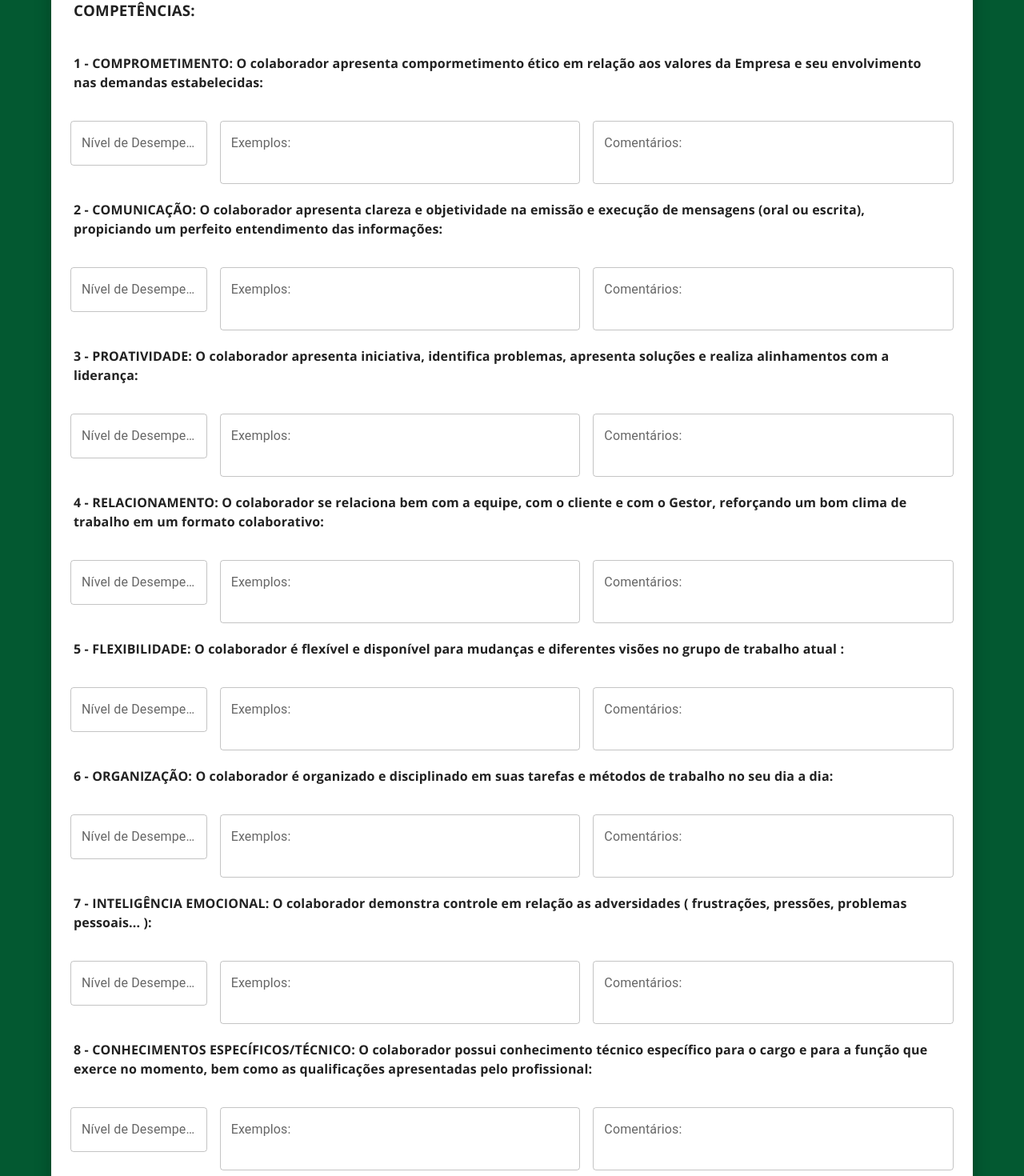
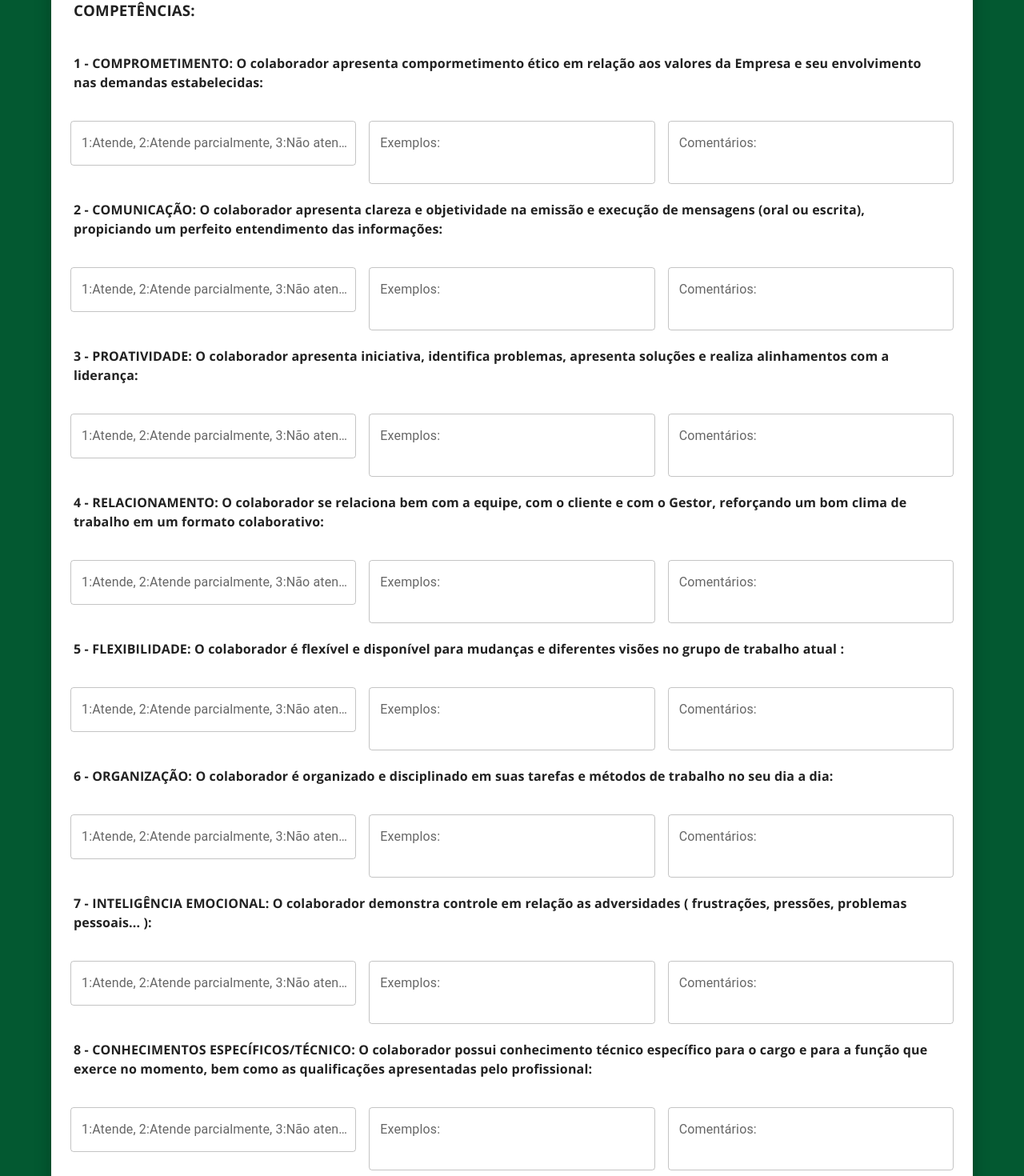
Before and after one commit to flaviaschuenquer/projeto_rumo_ao_conhecimento_javascript, a React (Create React App) app: page /formulario in a window 1280 px wide. Shown: the part 534-2004 px from the top of the page at 80% size. Built offline with nearby package versions, Linux system fonts and the light colour scheme.

Commit message:
Ajustes Formulário e criação página HabilitarForm

```diff
--- a/src/pages/Formulario/index.js
+++ b/src/pages/Formulario/index.js
@@ -11,7 +11,6 @@ import Container from '@mui/material/Container'
 import Navbar from '../../components/Navbar/index'
 
 import api from '../../Services/api'
-import { green } from '@mui/material/colors'
 
 function Formulario() {
   const [usuario, setUsuario] = useState({
@@ -22,7 +21,6 @@ function Formulario() {
     dataRealizacao: '',
     cliente: '',
 
-    anivelDesempenho: '',
     aexemplos: '',
     acomentarios: '',
     anivelDesempenho: '',
@@ -55,15 +53,22 @@ function Formulario() {
     hexemplos: '',
     hcomentarios: '',
 
-    comentariosAvaliador: ''
+    comentariosAvaliador: '',
+
+    perfis: [{ id: 4 }]
   })
 
   console.log(usuario)
 
-  async function handleSubmitOnRegister() {
+  const handleSubmitOnRegister = async () => {
     console.log('Usuario', usuario)
-    await api.post('api/v1/usuario/salvar', usuario)
-    alert('Usuario Cadastrado com sucesso!')
+    try {
+      const response = await api.post('/api/v1/usuario', usuario)
+      console.log('RETORNO API:', response.data)
+      alert('Usuario Cadastrado com sucesso!')
+    } catch (err) {
+      console.log('erro', err.response)
+    }
   }
 
   return (
@@ -205,13 +210,14 @@ function Formulario() {
                     </h4>
                   </div>
 
-                  <Grid item xs={13} sm={2}>
+                  <Grid item xs={13} sm={4}>
                     <TextField
                       type="text"
                       name="nivelDesempenho"
+                      required
                       fullWidth
                       id="nivelDesempenho"
-                      label="Nível de Desempenho:"
+                      label="1:Atende, 2:Atende parcialmente, 3:Não atende, 4:Supera"
                       value={usuario?.anivelDesempenho}
                       onChange={event => {
                         setUsuario({
@@ -222,7 +228,7 @@ function Formulario() {
                     />
                   </Grid>
 
-                  <Grid item xs={13} sm={5}>
+                  <Grid item xs={13} sm={4}>
                     <TextField
                       id="outlined-multiline-static"
                       label="Multiline"
@@ -243,7 +249,7 @@ function Formulario() {
                     />
                   </Grid>
 
-                  <Grid item xs={13} sm={5}>
+                  <Grid item xs={13} sm={4}>
                     <TextField
                       id="outlined-multiline-static"
                       label="Multiline"
@@ -273,13 +279,14 @@ function Formulario() {
                     </h4>
                   </div>
 
-                  <Grid item xs={13} sm={2}>
+                  <Grid item xs={13} sm={4}>
                     <TextField
                       type="text"
                       name="nivelDesempenho"
+                      required
                       fullWidth
                       id="nivelDesempenho"
-                      label="Nível de Desempenho:"
+                      label="1:Atende, 2:Atende parcialmente, 3:Não atende, 4:Supera"
                       value={usuario?.bnivelDesempenho}
                       onChange={event => {
                         setUsuario({
@@ -290,7 +297,7 @@ function Formulario() {
                     />
                   </Grid>
 
-                  <Grid item xs={13} sm={5}>
+                  <Grid item xs={13} sm={4}>
                     <TextField
                       id="outlined-multiline-static"
                       label="Multiline"
@@ -311,7 +318,7 @@ function Formulario() {
                     />
                   </Grid>
 
-                  <Grid item xs={13} sm={5}>
+                  <Grid item xs={13} sm={4}>
                     <TextField
                       id="outlined-multiline-static"
                       label="Multiline"
@@ -340,13 +347,14 @@ function Formulario() {
                     </h4>
                   </div>
 
-                  <Grid item xs={13} sm={2}>
+                  <Grid item xs={13} sm={4}>
                     <TextField
                       type="text"
                       name="nivelDesempenho"
+                      required
                       fullWidth
                       id="nivelDesempenho"
-                      label="Nível de Desempenho:"
+                      label="1:Atende, 2:Atende parcialmente, 3:Não atende, 4:Supera"
                       value={usuario?.cnivelDesempenho}
                       onChange={event => {
                         setUsuario({
@@ -357,7 +365,7 @@ function Formulario() {
                     />
                   </Grid>
 
-                  <Grid item xs={13} sm={5}>
+                  <Grid item xs={13} sm={4}>
                     <TextField
                       id="outlined-multiline-static"
                       label="Multiline"
@@ -378,7 +386,7 @@ function Formulario() {
                     />
                   </Grid>
 
-                  <Grid item xs={13} sm={5}>
+                  <Grid item xs={13} sm={4}>
                     <TextField
                       id="outlined-multiline-static"
                       label="Multiline"
@@ -407,13 +415,14 @@ function Formulario() {
                     </h4>
                   </div>
 
-                  <Grid item xs={13} sm={2}>
+                  <Grid item xs={13} sm={4}>
                     <TextField
                       type="text"
                       name="nivelDesempenho"
+                      required
                       fullWidth
                       id="nivelDesempenho"
-                      label="Nível de Desempenho:"
+                      label="1:Atende, 2:Atende parcialmente, 3:Não atende, 4:Supera"
                       value={usuario?.dnivelDesempenho}
                       onChange={event => {
                         setUsuario({
@@ -424,7 +433,7 @@ function Formulario() {
                     />
                   </Grid>
 
-                  <Grid item xs={13} sm={5}>
+                  <Grid item xs={13} sm={4}>
                     <TextField
                       id="outlined-multiline-static"
                       label="Multiline"
@@ -445,7 +454,7 @@ function Formulario() {
                     />
                   </Grid>
 
-                  <Grid item xs={13} sm={5}>
+                  <Grid item xs={13} sm={4}>
                     <TextField
                       id="outlined-multiline-static"
                       label="Multiline"
@@ -474,13 +483,14 @@ function Formulario() {
                     </h4>
                   </div>
 
-                  <Grid item xs={13} sm={2}>
+                  <Grid item xs={13} sm={4}>
                     <TextField
                       type="text"
                       name="nivelDesempenho"
+                      required
                       fullWidth
                       id="nivelDesempenho"
-                      label="Nível de Desempenho:"
+                      label="1:Atende, 2:Atende parcialmente, 3:Não atende, 4:Supera"
                       value={usuario?.enivelDesempenho}
                       onChange={event => {
                         setUsuario({
@@ -491,7 +501,7 @@ function Formulario() {
                     />
                   </Grid>
 
-                  <Grid item xs={13} sm={5}>
+                  <Grid item xs={13} sm={4}>
                     <TextField
                       id="outlined-multiline-static"
                       label="Multiline"
@@ -512,7 +522,7 @@ function Formulario() {
                     />
                   </Grid>
 
-                  <Grid item xs={13} sm={5}>
+                  <Grid item xs={13} sm={4}>
                     <TextField
                       id="outlined-multiline-static"
                       label="Multiline"
@@ -540,13 +550,14 @@ function Formulario() {
                     </h4>
                   </div>
 
-                  <Grid item xs={13} sm={2}>
+                  <Grid item xs={13} sm={4}>
                     <TextField
                       type="text"
                       name="nivelDesempenho"
+                      required
                       fullWidth
                       id="nivelDesempenho"
-                      label="Nível de Desempenho:"
+                      label="1:Atende, 2:Atende parcialmente, 3:Não atende, 4:Supera"
                       value={usuario?.fnivelDesempenho}
                       onChange={event => {
                         setUsuario({
@@ -557,7 +568,7 @@ function Formulario() {
                     />
                   </Grid>
 
-                  <Grid item xs={13} sm={5}>
+                  <Grid item xs={13} sm={4}>
                     <TextField
                       id="outlined-multiline-static"
                       label="Multiline"
@@ -578,7 +589,7 @@ function Formulario() {
                     />
                   </Grid>
 
-                  <Grid item xs={13} sm={5}>
+                  <Grid item xs={13} sm={4}>
                     <TextField
                       id="outlined-multiline-static"
                       label="Multiline"
@@ -608,13 +619,14 @@ function Formulario() {
                     </h4>
                   </div>
 
-                  <Grid item xs={13} sm={2}>
+                  <Grid item xs={13} sm={4}>
                     <TextField
                       type="text"
                       name="nivelDesempenho"
+                      required
                       fullWidth
                       id="nivelDesempenho"
-                      label="Nível de Desempenho:"
+                      label="1:Atende, 2:Atende parcialmente, 3:Não atende, 4:Supera"
                       value={usuario?.gnivelDesempenho}
                       onChange={event => {
                         setUsuario({
@@ -625,7 +637,7 @@ function Formulario() {
                     />
                   </Grid>
 
-                  <Grid item xs={13} sm={5}>
+                  <Grid item xs={13} sm={4}>
                     <TextField
                       id="outlined-multiline-static"
                       label="Multiline"
@@ -646,7 +658,7 @@ function Formulario() {
                     />
                   </Grid>
 
-                  <Grid item xs={13} sm={5}>
+                  <Grid item xs={13} sm={4}>
                     <TextField
                       id="outlined-multiline-static"
                       label="Multiline"
@@ -676,13 +688,14 @@ function Formulario() {
                     </h4>
                   </div>
 
-                  <Grid item xs={13} sm={2}>
+                  <Grid item xs={13} sm={4}>
                     <TextField
                       type="text"
                       name="nivelDesempenho"
+                      required
                       fullWidth
                       id="nivelDesempenho"
-                      label="Nível de Desempenho:"
+                      label="1:Atende, 2:Atende parcialmente, 3:Não atende, 4:Supera"
                       value={usuario?.hnivelDesempenho}
                       onChange={event => {
                         setUsuario({
@@ -693,7 +706,7 @@ function Formulario() {
                     />
                   </Grid>
 
-                  <Grid item xs={13} sm={5}>
+                  <Grid item xs={13} sm={4}>
                     <TextField
                       id="outlined-multiline-static"
                       label="Multiline"
@@ -714,7 +727,7 @@ function Formulario() {
                     />
                   </Grid>
 
-                  <Grid item xs={13} sm={5}>
+                  <Grid item xs={13} sm={4}>
                     <TextField
                       id="outlined-multiline-static"
                       label="Multiline"
--- a/src/pages/HabilitarForm/index.js
+++ b/src/pages/HabilitarForm/index.js
@@ -1,14 +1,13 @@
 import { Link } from 'react-router-dom'
 import { Button } from '../../components/PrimaryButton/styles'
 import React, { useState } from 'react'
-import NotificationsIcon from '@mui/icons-material/Notifications'
+
 import api from '../../Services/api'
 
 import Navbar from '../../components/Navbar/index'
 import Dark from '../../components/Darkmode/Dark'
 
 import './styles.scss'
-import { ContentCopy } from '@mui/icons-material'
 
 function HabilitarForm() {
   const [form, setForm] = useState({
@@ -104,7 +103,7 @@ function HabilitarForm() {
               </table>
             </div>
 
-            <button onClick={this.handleClick}>
+            <button>
               <h1>+</h1>
             </button>
 
```
Also changed, not shown: src/App.js (+7 -11 lines).
